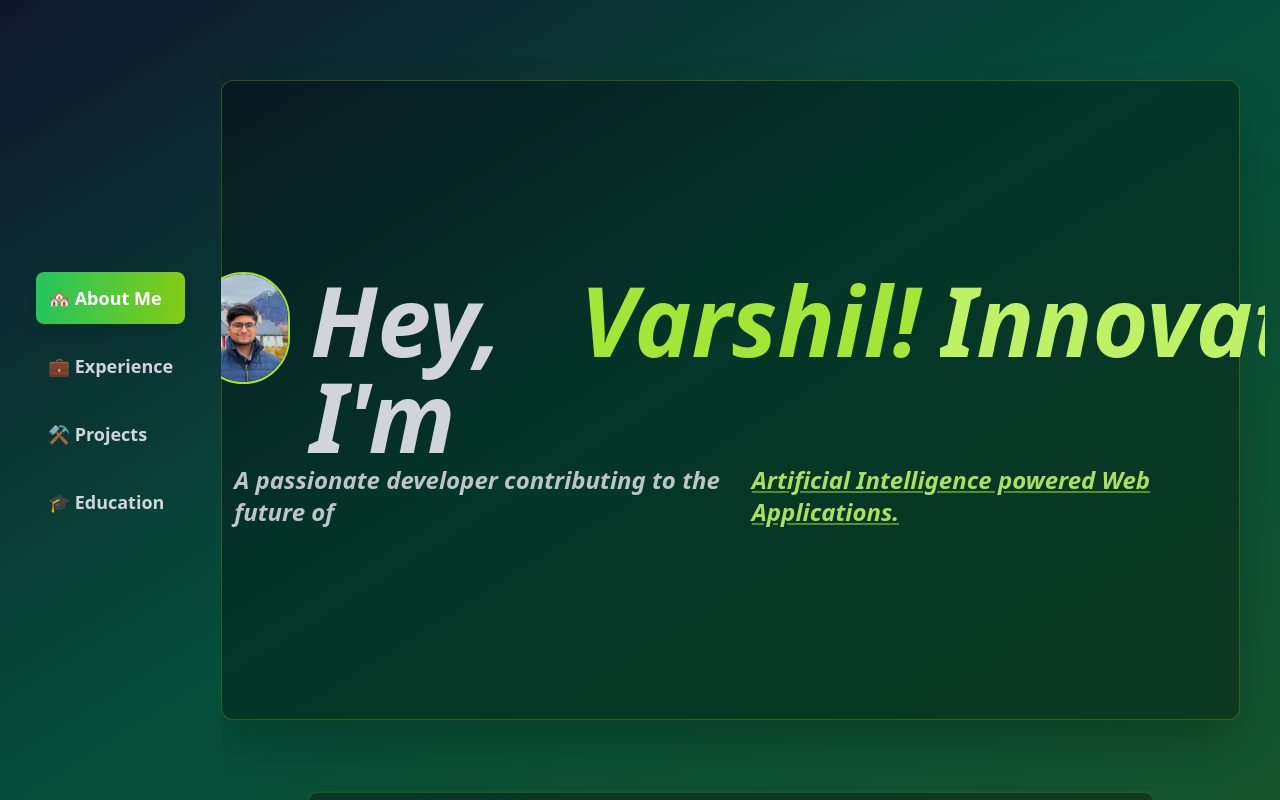
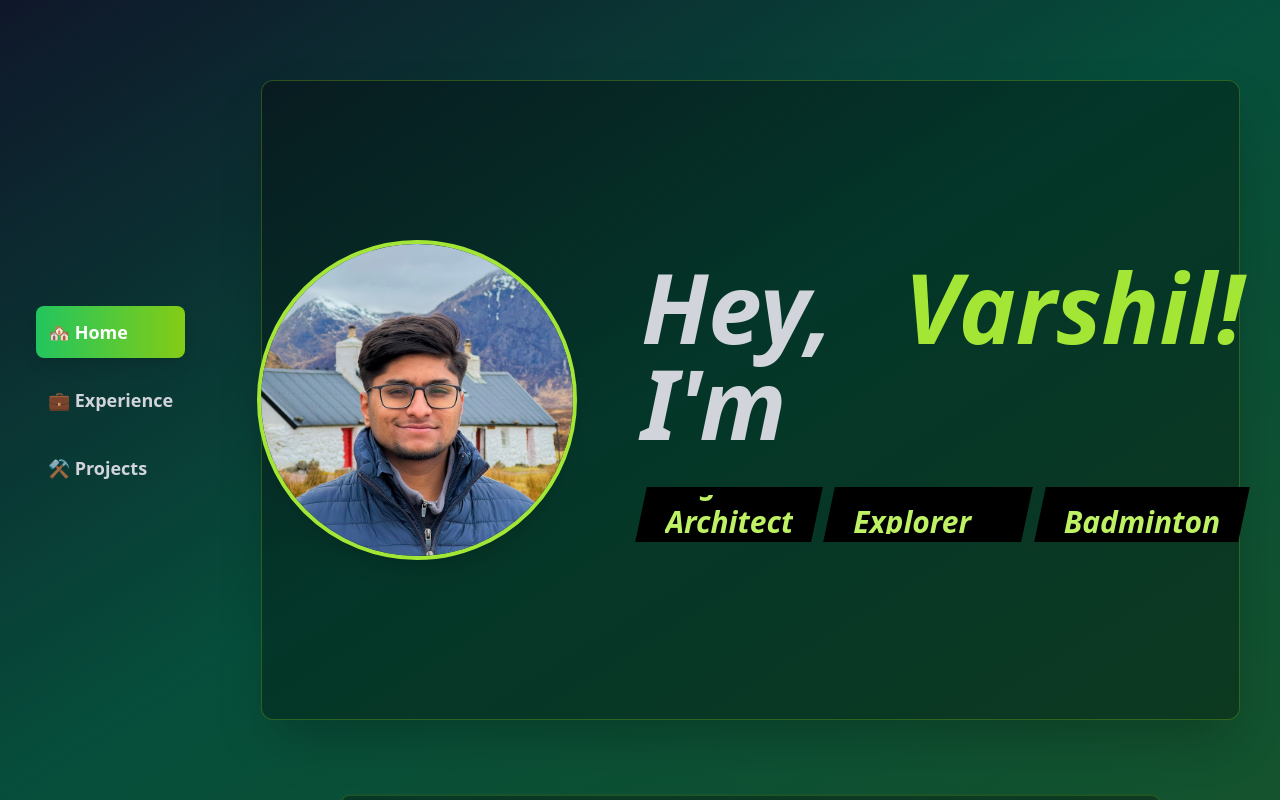
Before and after one commit to Varshil247/Varshil-Patel-Portfolio, a React (Vite) app: page / in a window 1280 px wide. Built offline with nearby package versions, Linux system fonts and the light colour scheme.

Commit message:
added photos

```diff
--- a/src/App.tsx
+++ b/src/App.tsx
@@ -1,96 +1,90 @@
-import React, { useState, useEffect, useRef } from "react";
+import React, { useState, useEffect, useRef, type ReactNode } from "react";
 import Home from "./components/Sections/Home";
 import Projects from "./components/Sections/Projects";
 import Education from "./components/Sections/Education";
 import Experience from "./components/Sections/Experience";
 
-const navLinks = [
-  { id: "About", label: "🏘️ About Me", content: <Home /> },
+// ! ----------------------------------------------------------------------------------------------
+
+// --- App Level Type Definitions ---
+interface NavLink {
+  id: string;
+  label: string;
+  content: ReactNode;
+}
+
+interface SectionTransform {
+  rotateX: number;
+  rotateY: number;
+  scale: number;
+}
+
+// --- NavLinks Data (Updated as per user's snippet) ---
+const navLinks: NavLink[] = [
+  { id: "Home", label: "🏘️ Home", content: <Home /> }, // Changed from "About"
   { id: "Experience", label: "💼 Experience", content: <Experience /> },
   { id: "Projects", label: "⚒️ Projects", content: <Projects /> },
-  { id: "Education", label: "🎓 Education", content: <Education /> },
+  // { id: "Education", label: "🎓 Education", content: <Education /> }, // Commented out
 ];
 
-// ! --------------------------------------------------------------------------------------------
-
-const App = () => {
-  const [activeSection, setActiveSection] = useState(navLinks[0].id);
-  const [sectionTransforms, setSectionTransforms] = useState(
+// --- App Component ---
+const App: React.FC = () => {
+  const [activeSection, setActiveSection] = useState<string>(navLinks[0].id);
+  const [sectionTransforms, setSectionTransforms] = useState<SectionTransform[]>(
     navLinks.map(() => ({ rotateX: 0, rotateY: 0, scale: 1 }))
   );
 
-  const mainRef = useRef(null);
-  const sectionRefs = useRef(navLinks.map(() => React.createRef()));
-
-  // ! --------------------------------------------------------------------------------------------
+  const mainRef = useRef<HTMLElement | null>(null);
+  const sectionRefs = useRef<(React.RefObject<HTMLElement> | null)[]>(
+    navLinks.map(() => React.createRef<HTMLElement>())
+  );
 
   useEffect(() => {
     if (!mainRef.current) return;
-
     const mainElement = mainRef.current;
     mainElement.style.perspective = "1000px";
 
-    const observerOptions = {
+    const observerOptions: IntersectionObserverInit = {
       root: mainElement,
       rootMargin: "0px",
       threshold: 0.5,
     };
 
-    const intersectionCallback = (entries) => {
-      let mostCenteredEntry = null;
+    const intersectionCallback: IntersectionObserverCallback = (entries) => {
+      let mostCenteredEntry: IntersectionObserverEntry | null = null;
       let maxIntersectionRatio = 0;
-
       entries.forEach((entry) => {
         if (entry.isIntersecting && entry.intersectionRatio > maxIntersectionRatio) {
           maxIntersectionRatio = entry.intersectionRatio;
           mostCenteredEntry = entry;
         }
       });
-
       if (mostCenteredEntry) {
         const activeId = mostCenteredEntry.target.id;
         setActiveSection(activeId);
-
-        setSectionTransforms((prevTransforms) => {
-          return navLinks.map((link) => {
-            if (link.id === activeId) {
-              return { rotateX: 0, rotateY: 0, scale: 1 };
-            } else {
-              const activeIndex = navLinks.findIndex((navLink) => navLink.id === activeId);
-              const currentIndex = navLinks.findIndex((navLink) => navLink.id === link.id);
-              const isAbove = currentIndex < activeIndex;
-              const maxRotateX = 5;
-              const minScale = 0.85;
-
-              return {
-                rotateX: isAbove ? -maxRotateX : maxRotateX,
-                rotateY: 0,
-                scale: minScale,
-              };
-            }
-          });
-        });
+        setSectionTransforms(() =>
+          navLinks.map((link) => {
+            if (link.id === activeId) return { rotateX: 0, rotateY: 0, scale: 1 };
+            const activeIndex = navLinks.findIndex((n) => n.id === activeId);
+            const currentIndex = navLinks.findIndex((n) => n.id === link.id);
+            const isAbove = currentIndex < activeIndex;
+            const maxRotateX = 3; // Updated as per user's snippet
+            return { rotateX: isAbove ? -maxRotateX : maxRotateX, rotateY: 0, scale: 0.85 };
+          })
+        );
       }
     };
 
     const observer = new IntersectionObserver(intersectionCallback, observerOptions);
     const currentSectionRefs = sectionRefs.current;
-
-    currentSectionRefs.forEach((ref) => {
-      if (ref.current) observer.observe(ref.current);
-    });
-
+    currentSectionRefs.forEach((ref) => ref?.current && observer.observe(ref.current));
     return () => {
-      currentSectionRefs.forEach((ref) => {
-        if (ref.current) observer.unobserve(ref.current);
-      });
+      currentSectionRefs.forEach((ref) => ref?.current && observer.unobserve(ref.current));
       if (mainElement) {
         mainElement.style.perspective = "";
       }
     };
   }, []);
-
-  // ! --------------------------------------------------------------------------------------------
 
   return (
     <div className="flex flex-col md:flex-row w-full h-screen bg-gradient-to-br from-slate-900 via-emerald-900 to-green-900 font-sans overflow-hidden">
@@ -107,6 +101,19 @@ const App = () => {
                         : "text-gray-300 hover:text-lime-300"
                     }`}
                   href={`#${link.id}`}
+                  onClick={(e) => {
+                    // Preserved smooth scroll logic
+                    e.preventDefault();
+                    const targetElement = document.getElementById(link.id);
+                    if (targetElement && mainRef.current) {
+                      const targetOffsetTopRelativeToMain =
+                        targetElement.offsetTop - mainRef.current.offsetTop;
+                      mainRef.current.scrollTo({
+                        top: targetOffsetTopRelativeToMain,
+                        behavior: "smooth",
+                      });
+                    }
+                  }}
                 >
                   {link.label}
                 </a>
@@ -118,7 +125,7 @@ const App = () => {
 
       <main
         ref={mainRef}
-        className="flex-1 flex flex-col items-center w-full h-full overflow-y-auto scroll-smooth scroll-snap-type-y-mandatory py-20 pr-10 pl-0 gap-8"
+        className="flex-1 flex flex-col items-center w-full h-full overflow-y-auto scroll-smooth scroll-snap-type-y-mandatory px-4 sm:px-6 md:px-8 lg:px-10 py-12 sm:py-16 md:py-20 gap-8" // Updated padding
         style={{ transformStyle: "preserve-3d" }}
       >
         {navLinks.map((link, index) => {
@@ -127,7 +134,8 @@ const App = () => {
             <section
               key={link.id}
               ref={sectionRefs.current[index]}
-              className="w-full min-h-[100%] p-3 scroll-snap-align-start border border-lime-500/30 rounded-xl bg-black/30 shadow-2xl flex items-center justify-center"
+              // Updated section className as per user's snippet for this modification pass
+              className="w-full min-h-full p-3 scroll-snap-align-start border border-lime-500/30 rounded-xl bg-black/30 shadow-2xl flex items-center justify-center"
               id={link.id}
               style={{
                 transform: `rotateX(${transform.rotateX}deg) rotateY(${transform.rotateY}deg) scale(${transform.scale})`,
@@ -146,4 +154,4 @@ const App = () => {
 
 export default App;
 
-// ! --------------------------------------------------------------------------------------------
+// ! ----------------------------------------------------------------------------------------------
--- a/src/components/Sections/Home.tsx
+++ b/src/components/Sections/Home.tsx
@@ -1,23 +1,36 @@
 import React, { useState, useEffect } from "react";
 import VarshilImage from "../../assets/Varshil.jpg";
 
-// ! ----------------------------------------------------------------------------------------------
+// --- Home Component and Sub-component ---
 
-const RotatingWords = ({ rotatingWords }) => {
-  const [currentWordIndex, setCurrentWordIndex] = useState(0);
+interface RotatingWordsProps {
+  rotatingWords: string[];
+}
+
+const RotatingWords: React.FC<RotatingWordsProps> = ({ rotatingWords }) => {
+  const [currentWordIndex, setCurrentWordIndex] = useState<number>(0);
 
   useEffect(() => {
     const intervalId = setInterval(() => {
       setCurrentWordIndex((prevIndex) => (prevIndex + 1) % rotatingWords.length);
-    }, 3000);
-
+    }, 5000); // Change word every 3 seconds
     return () => clearInterval(intervalId);
-  }, []);
+  }, [rotatingWords.length]);
 
   return (
-    <div className="h-[1.2em] overflow-hidden relative text-8xl">
     <div
-        className="flex flex-col transition-transform duration-700 ease-in-out"
+      className="relative text-3xl w-fit px-6 py-2
+               before:content-['']
+               before:block
+               before:absolute
+               before:inset-0
+               before:bg-black
+               before:-skew-x-12
+               before:-z-10"
+    >
+      <div className="h-[1.3em] overflow-hidden relative">
+        <div
+          className="flex flex-col transition-transform duration-1000 ease-in-out"
           style={{ transform: `translateY(-${currentWordIndex * 1.3}em)` }}
         >
           {rotatingWords.map((word, index) => (
@@ -30,32 +43,56 @@ const RotatingWords = ({ rotatingWords }) => {
           ))}
         </div>
       </div>
+    </div>
   );
 };
 
-// ! ----------------------------------------------------------------------------------------------
+const Home: React.FC = () => {
+  const rotatingWords1 = ["Engineer", "Architect", "Designer"];
+  const rotatingWords2 = ["Hiker", "Explorer", "Enthusiast"];
+  const rotatingWords3 = ["Tennis", "Badminton", "Formula 1"];
 
-const Home = () => {
-  const rotatingWords = ["Developer.", "Innovator.", "Designer."];
 
   return (
-    <div className="w-full h-full flex flex-col justify-center items-center">
-      <div className="flex flex-row italic text-8xl font-extrabold gap-5">
+    // Main container updated for a two-column layout.
+    // Stacks vertically on mobile, row on medium screens and up.
+    <div className="w-full min-h-screen flex flex-col md:flex-row justify-center items-center gap-x-10 lg:gap-x-16 p-4 sm:p-9 text-white">
+      {/* --- Left Column: Image --- */}
+      {/* The image is now uncommented and will appear on the left. */}
+      <div className="flex-shrink-0 mb-8 md:mb-0">
         <img
-          src={VarshilImage}
+          src={VarshilImage} // Using the imported image
           alt="Profile"
-          className="w-28 h-28 rounded-full object-cover border-2 border-lime-400"
+          // Styling for the profile image
+          className="w-48 h-48 sm:w-56 sm:h-56 md:w-64 md:h-64 lg:w-80 lg:h-80 rounded-full object-cover border-4 border-lime-400 shadow-xl"
         />
+      </div>
+
+      {/* --- Right Column: Text Section --- */}
+      {/* This div wraps the greeting and rotating words to form the right column. */}
+      <div className="flex flex-col items-center md:items-start gap-y-9">
+        {/* Top part: Greeting Text */}
+        <div className="flex flex-col items-center md:items-start text-center md:text-left italic text-5xl sm:text-6xl md:text-7xl lg:text-8xl font-extrabold">
+          <div className="flex flex-row items-baseline gap-x-3 sm:gap-x-4">
             <p className="text-gray-300">Hey, I'm</p>
             <p className="text-lime-400">Varshil!</p>
-        <RotatingWords rotatingWords={rotatingWords} />
+          </div>
         </div>
 
-      <div className="flex flex-row italic text-2xl font-semibold gap-2">
+        {/* Bottom part: Rotating Words Component */}
+        <div className="flex flex-row gap-3">
+          <RotatingWords rotatingWords={rotatingWords1} />
+          <RotatingWords rotatingWords={rotatingWords2} />
+          <RotatingWords rotatingWords={rotatingWords3} />
+        </div>
+
+        {/* Bottom section: Description */}
+        {/* <div className="flex flex-col md:flex-row text-center md:text-left italic text-xl sm:text-2xl font-semibold gap-1 md:gap-2">
           <p className="text-gray-300/90">A passionate developer contributing to the future of</p>
-        <p className="text-lime-300/90 underline decoration-lime-400/50">
+          <p className="text-lime-300/90 underline decoration-lime-400/50 decoration-2 underline-offset-4">
             Artificial Intelligence powered Web Applications.
           </p>
+        </div> */}
       </div>
     </div>
   );
--- a/src/components/Sections/Projects.tsx
+++ b/src/components/Sections/Projects.tsx
@@ -10,24 +10,40 @@ import {
   Route,
   Network,
 } from "lucide-react"; // Added more icons
+// --- Projects Section ---
+interface Project {
+  id: number;
+  title: string;
+  description: string;
+  imageUrl?: string; // Optional image URL
+  tags: string[];
+  liveUrl: string | null;
+  repoUrl: string | null;
+  span: string; // e.g., "md:col-span-2"
+  defaultIcon: React.ReactElement<LucideProps>;
+}
 
-// --- Project Data from CV ---
-const projectsData = [
+interface ProjectCardProps {
+  project: Project;
+  // cardIndex prop is removed as it's no longer used for color cycling
+}
+
+const projectsData: Project[] = [
   {
     id: 1,
-    title: "FinVis Al - ML Financial Analysis Tool",
+    title: "FinVis Al",
     description:
       "Engineered a full-stack financial analysis tool with Python Flask backend, XGBoost ML model, and React frontend. Delivers real-time financial insights, using FinBERT NLP and Gemini LLM for explainable AI, and D3.js for interactive visualisations.",
-    // imageUrl: "https://placehold.co/800x600/059669/e2e8f0?text=FinVis+AI", // Optional: Add specific image
+    // imageUrl: "https://placehold.co/800x600/059669/e2e8f0?text=FinVis+AI",
     tags: ["Python", "Flask", "XGBoost", "React", "NLP", "Gemini LLM", "D3.js", "Explainable AI"],
-    liveUrl: "#", // Replace with your live URL if available
-    repoUrl: "#", // Replace with your repo URL
-    span: "md:col-span-2", // This project will take up 2 columns on medium screens
+    liveUrl: "#",
+    repoUrl: "#",
+    span: "md:col-span-1",
     defaultIcon: <Brain size={24} />,
   },
   {
     id: 2,
-    title: "Scheduler - Genetic Algorithm Productivity Manager",
+    title: "Scheduler",
     description:
       "Developed a Python productivity app for 120+ academics, integrating timetabling, homework management, and transportation planning. Implemented a genetic algorithm with 98% scheduling accuracy.",
     // imageUrl: "https://placehold.co/600x400/047857/e2e8f0?text=Scheduler+GA",
@@ -39,56 +55,45 @@ const projectsData = [
   },
   {
     id: 3,
-    title: "Hyper-Heuristic Optimisation of UAV TSP",
+    title: "UAV TSP",
     description:
       "Java-based backend optimiser for UAV route planning using HyFlex hyper-heuristic framework for dynamic TSP. Implemented metaheuristic operators like PMX, Adjacent Swap, and Davis Hill Climbing.",
     // imageUrl: "https://placehold.co/600x400/065f46/e2e8f0?text=UAV+TSP",
     tags: ["Java", "HyFlex", "Metaheuristics", "TSP", "Optimization", "UAV"],
-    liveUrl: null, // No live URL mentioned
+    liveUrl: null,
     repoUrl: "#",
     span: "md:col-span-1",
     defaultIcon: <Route size={24} />,
   },
   {
     id: 4,
-    title: "TCP/IP Dijkstra's Algorithm",
+    title: "TCP/IP Dijkstra's",
     description:
       "Lightweight TCP/IP client-server system in ANSI C implementing Dijkstra's Algorithm for shortest-path routing (avg. 0.05s for 100 nodes). Designed dynamic, memory-optimised architectures.",
     // imageUrl: "https://placehold.co/800x600/027767/e2e8f0?text=TCP/IP+Dijkstra",
     tags: ["ANSI C", "TCP/IP", "Dijkstra's Algorithm", "Networking", "Systems Programming"],
     liveUrl: null,
     repoUrl: "#",
-    span: "md:col-span-2",
+    span: "md:col-span-1",
     defaultIcon: <Network size={24} />,
   },
 ];
 
-// --- Project Card Sub-component ---
-const ProjectCard = ({ project, cardIndex }) => {
-  // Hardcoded Green Theme Styles for Cards
-  const cardStyles = [
-    {
-      bg: "bg-emerald-800/70",
-      text: "text-lime-300",
-      icon: "text-lime-400",
-      linkText: "text-lime-400",
-      linkHoverBg: "hover:bg-black/30",
-      subtleBorder: "border-white/10",
-      hoverBorder: "hover:border-lime-500/60",
-      hoverShadow: "hover:shadow-lime-600/20",
-    },
-    {
-      bg: "bg-green-800/70",
-      text: "text-lime-200",
-      icon: "text-lime-300",
-      linkText: "text-lime-300",
-      linkHoverBg: "hover:bg-black/40",
-      subtleBorder: "border-white/10",
-      hoverBorder: "hover:border-lime-400/60",
-      hoverShadow: "hover:shadow-lime-500/20",
-    },
-  ];
-  const currentCardStyle = cardStyles[cardIndex % cardStyles.length];
+// Consistent style for all project cards
+const projectCardStyle = {
+  bg: "bg-emerald-800/70", // Base background for cards
+  text: "text-lime-300", // Primary text color (e.g., titles)
+  icon: "text-lime-400", // Color for icons within the card
+  linkText: "text-lime-400", // Text color for links/buttons
+  linkHoverBg: "hover:bg-black/30", // Background color for links/buttons on hover
+  subtleBorder: "border-white/10", // Subtle border for the card itself
+  hoverBorder: "hover:border-lime-500/60", // Card border color on hover
+  hoverShadow: "hover:shadow-lime-600/20", // Card shadow on hover
+};
+
+const ProjectCard: React.FC<ProjectCardProps> = ({ project }) => {
+  // Using the single, consistent projectCardStyle defined above
+  const currentCardStyle = projectCardStyle;
 
   return (
     <div
@@ -97,7 +102,7 @@ const ProjectCard = ({ project, cardIndex }) => {
                   transform hover:-translate-y-1 hover:scale-[1.015]
                   ${project.span || ""}
                   ${currentCardStyle.bg}
-                  p-6 flex flex-col justify-between h-full  // Added h-full, removed min-h-*
+                  p-6 flex flex-col justify-between h-full
                   border border-transparent ${currentCardStyle.hoverBorder} ${
         currentCardStyle.hoverShadow
       }`}
@@ -108,19 +113,27 @@ const ProjectCard = ({ project, cardIndex }) => {
           alt={`${project.title} screenshot`}
           className="absolute inset-0 w-full h-full object-cover opacity-10 group-hover:opacity-[0.15] transition-opacity duration-300 -z-10"
           onError={(e) => {
-            e.target.style.display = "none";
+            (e.target as HTMLImageElement).style.display = "none"; // Type assertion for e.target
           }}
         />
       )}
       <div>
+        {" "}
+        {/* Content wrapper for top part of the card */}
         <div className="flex items-center mb-3">
-          {React.cloneElement(project.defaultIcon, { className: currentCardStyle.icon })}
-          <h3 className={`ml-3 text-2xl font-bold ${currentCardStyle.text}`}>{project.title}</h3>
+          {React.cloneElement(project.defaultIcon, { className: currentCardStyle.icon, size: 22 })}
+          <h3 className={`ml-3 text-xl lg:text-2xl font-bold ${currentCardStyle.text}`}>
+            {project.title}
+          </h3>
         </div>
-        <p className="text-gray-300/90 text-sm mb-4 leading-relaxed min-h-[60px]">
+        <p className="text-gray-300/90 text-sm mb-4 leading-relaxed min-h-[60px] lg:min-h-[80px]">
+          {" "}
+          {/* Consistent min-height for description */}
           {project.description}
         </p>
         <div className="mb-4">
+          {" "}
+          {/* Tags container */}
           {project.tags.map((tag) => (
             <span
               key={tag}
@@ -131,7 +144,7 @@ const ProjectCard = ({ project, cardIndex }) => {
           ))}
         </div>
       </div>
-      <div
+      <div /* Links container - pushed to bottom by justify-between on parent */
         className={`flex items-center space-x-3 mt-auto pt-4 ${
           currentCardStyle.subtleBorder
             ? `border-t ${currentCardStyle.subtleBorder}`
@@ -143,11 +156,10 @@ const ProjectCard = ({ project, cardIndex }) => {
             href={project.repoUrl}
             target="_blank"
             rel="noopener noreferrer"
-            className={`inline-flex items-center text-sm font-medium py-2 px-4 rounded-lg transition-colors duration-300 shadow-md hover:shadow-lg ${currentCardStyle.linkText} ${currentCardStyle.linkHoverBg}`}
+            className={`inline-flex items-center text-sm font-medium py-2 px-3 rounded-lg transition-colors duration-300 shadow-md hover:shadow-lg ${currentCardStyle.linkText} ${currentCardStyle.linkHoverBg}`}
             title="View Code Repository"
           >
-            {" "}
-            <Github size={16} className="mr-2" /> Code{" "}
+            <Github size={16} className="mr-1.5" /> Code
           </a>
         )}
         {project.liveUrl && (
@@ -155,11 +167,10 @@ const ProjectCard = ({ project, cardIndex }) => {
             href={project.liveUrl}
             target="_blank"
             rel="noopener noreferrer"
-            className={`inline-flex items-center text-sm font-medium py-2 px-4 rounded-lg transition-colors duration-300 shadow-md hover:shadow-lg ${currentCardStyle.linkText} ${currentCardStyle.linkHoverBg}`}
+            className={`inline-flex items-center text-sm font-medium py-2 px-3 rounded-lg transition-colors duration-300 shadow-md hover:shadow-lg ${currentCardStyle.linkText} ${currentCardStyle.linkHoverBg}`}
             title="View Live Demo"
           >
-            {" "}
-            <ExternalLink size={16} className="mr-2" /> Live{" "}
+            <ExternalLink size={16} className="mr-1.5" /> Live
           </a>
         )}
       </div>
@@ -167,27 +178,32 @@ const ProjectCard = ({ project, cardIndex }) => {
   );
 };
 
-// --- Main Projects Component ---
-const Projects = () => {
-  // Hardcoded Green Theme Section Title Colors
+const Projects: React.FC = () => {
   const sectionTitleFrom = "from-green-400";
   const sectionTitleVia = "via-lime-400";
   const sectionTitleTo = "to-emerald-500";
 
   return (
-    <div className="w-full h-full flex flex-col justify-center items-center p-4 md:p-8 gap-6 md:gap-8 text-left">
-      {/* Grid container width increased and auto-rows height increased */}
-      <div className="w-full max-w-7xl grid grid-cols-1 md:grid-cols-2 lg:grid-cols-3 gap-6 auto-rows-[minmax(400px,_auto)]">
+    <div className="w-full h-full flex flex-col justify-center items-center p-4 md:p-8 text-left">
+      <h2
+        className={`text-3xl md:text-4xl font-bold mb-8 md:mb-10 text-transparent bg-clip-text bg-gradient-to-r ${sectionTitleFrom} ${sectionTitleVia} ${sectionTitleTo} text-center`}
+      >
+        My Personal Projects
+      </h2>
+      <div className="w-full max-w-7xl grid grid-cols-1 md:grid-cols-2 lg:grid-cols-4 gap-6 auto-rows-[minmax(420px,_auto)]">
+        {" "}
+        {/* Increased min-height for rows */}
         {projectsData.map(
           (
-            project,
-            index // Pass index to ProjectCard
+            project // Removed index as it's not used in ProjectCard anymore
           ) => (
-            <ProjectCard key={project.id} project={project} cardIndex={index} />
+            <ProjectCard key={project.id} project={project} />
           )
         )}
       </div>
     </div>
   );
 };
+// --- End Projects Section ---
+
 export default Projects;
```
Also changed, not shown: src/components/Sections/Experience.tsx (+166 -128 lines). Lines whose indentation alone changed are shown as unchanged.
